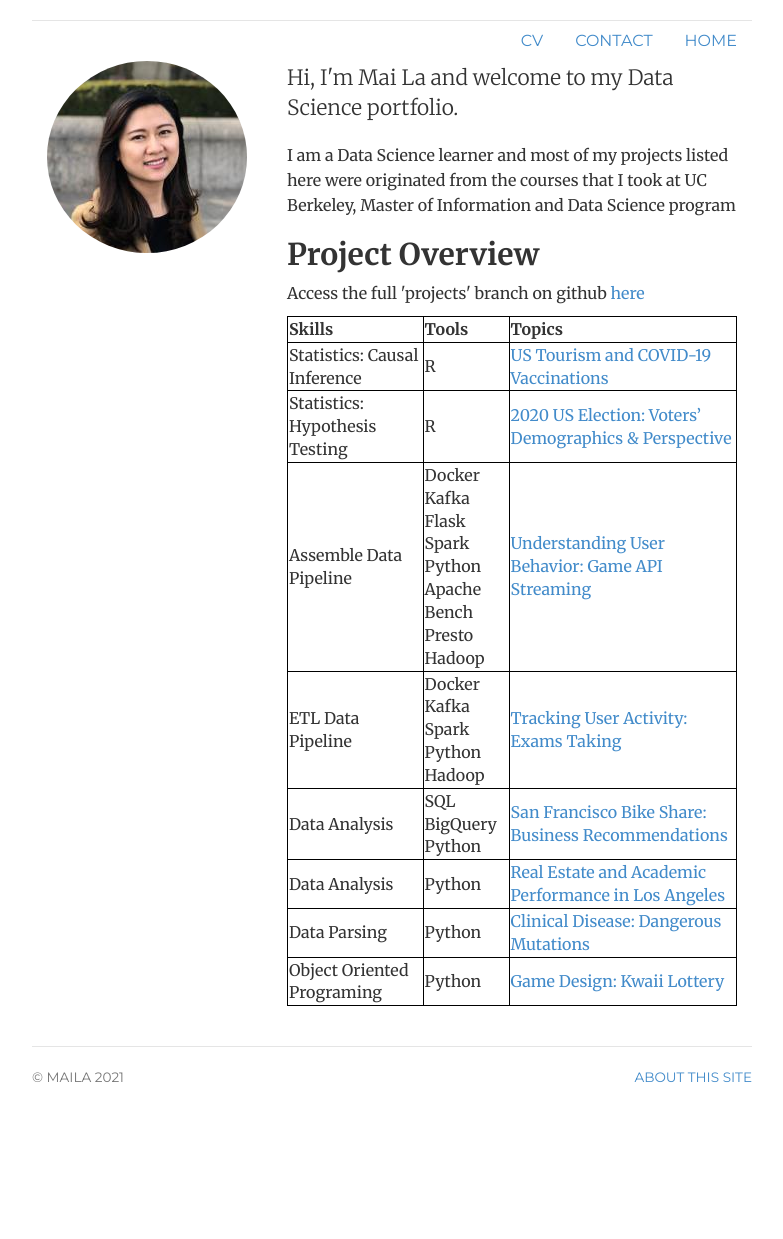
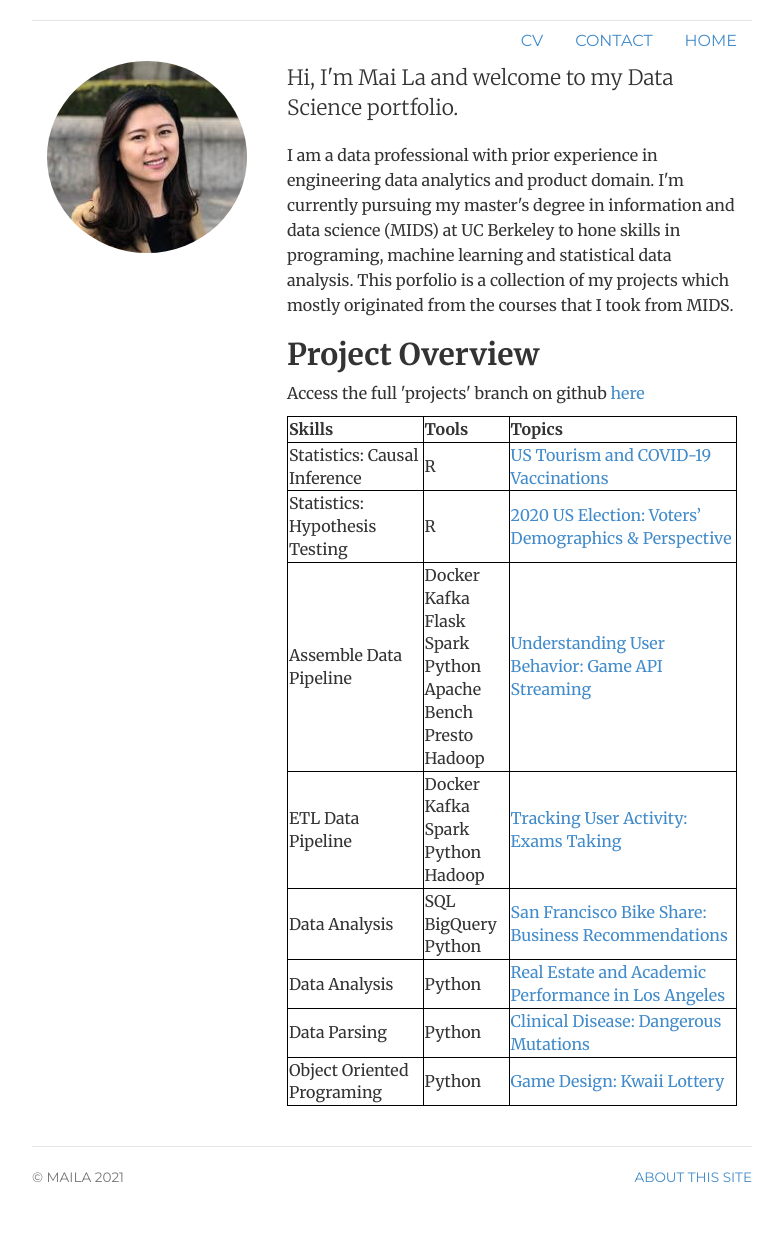
Before and after one commit to latuyetmai/latuyetmai.github.io, a Jekyll site: the page built from index.html, in a window 1280 px wide. Shown: the whole page, without its empty margins (248-1031 px from the left). Built offline with Jekyll 4.4.1, drawn with Linux system fonts in a browser that asks for light colours; before the commit the page ends 1139 px from its top, so only the background shows below that.

Commit message:
Update index.html

```diff
--- a/index.html
+++ b/index.html
@@ -11,7 +11,7 @@ about: passive
 	</div>
 	<div itemscope itemtype="http://data-vocabulary.org/Person" class="col-sm-8">
 	<p class="lead">Hi, I'm <span itemprop="name">Mai La</span> and welcome to my Data Science portfolio.</p>
-	<p> I am a Data Science learner and most of my projects listed here were originated from the courses that I took at UC Berkeley, Master of Information and Data Science program</p>
+	<p> I am a data professional with prior experience in engineering data analytics and product domain. I'm currently pursuing my master's degree in information and data science (MIDS) at UC Berkeley to hone skills in programing, machine learning and statistical data analysis. This porfolio is a collection of my projects which mostly originated from the courses that I took from MIDS.</p>
 
 	<h2>Project Overview</h2>
 
```
